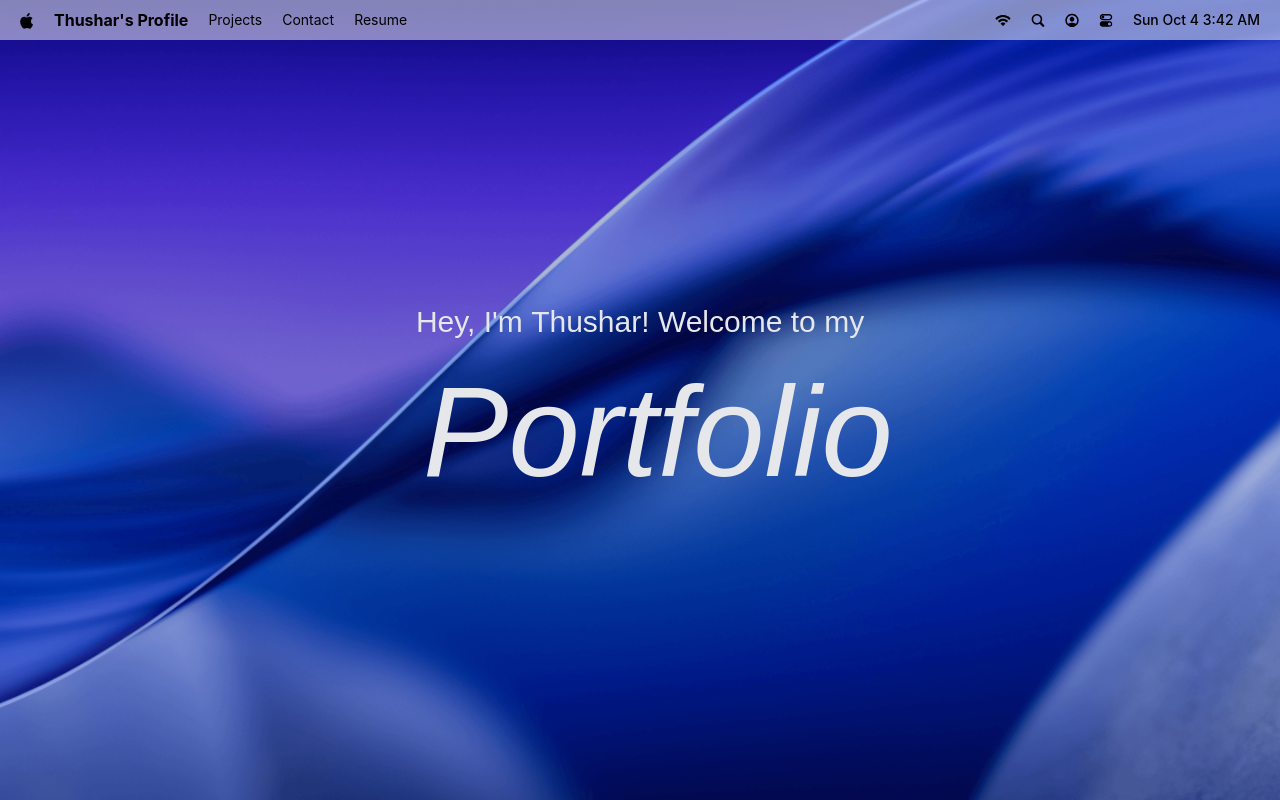
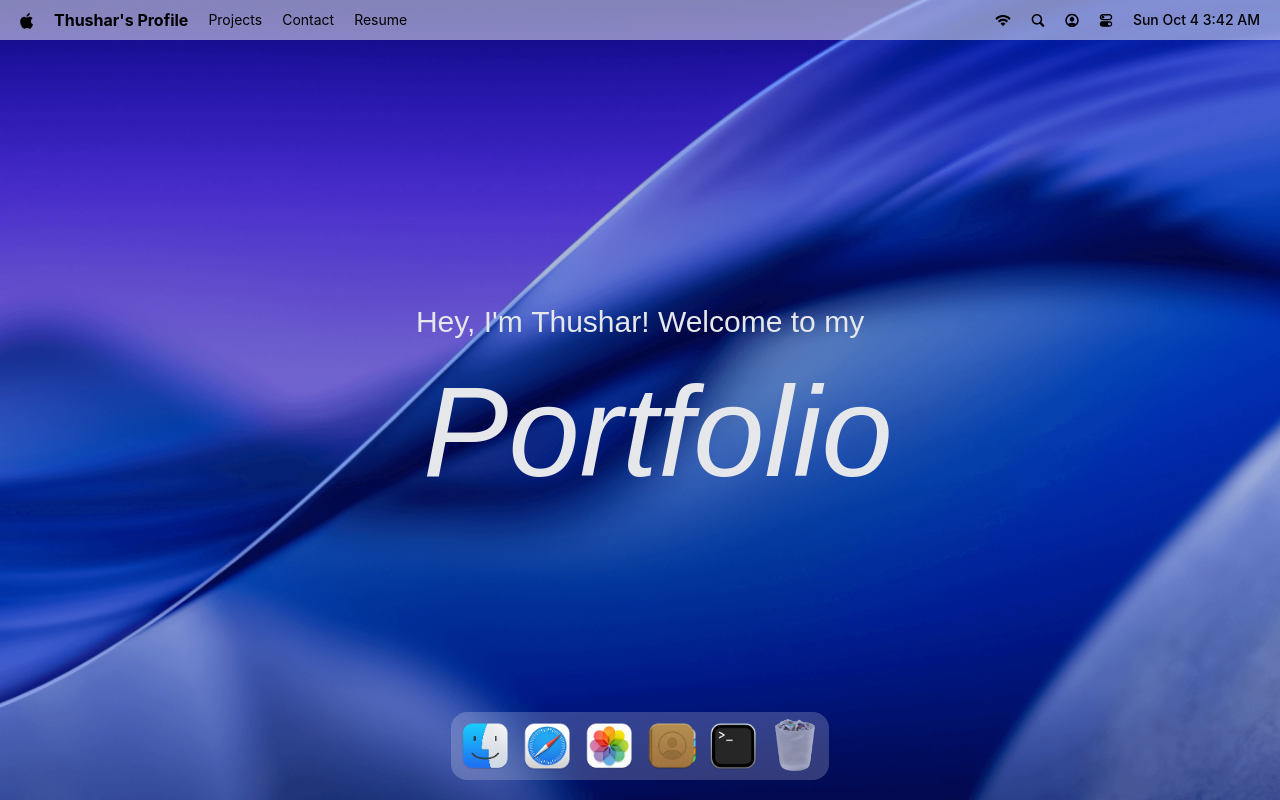
Before and after one commit to Thusharshetty/Thushar_profile, a React (Vite) app: page / in a window 1280 px wide. Built offline with nearby package versions, Linux system fonts and the light colour scheme; a web font is replaced by a local one.

Commit message:
implement dock presentaion

```diff
--- a/package.json
+++ b/package.json
@@ -17,6 +17,7 @@
     "lucide-react": "^1.50.0",
     "react": "^19.2.8",
     "react-dom": "^19.2.8",
+    "react-tooltip": "^6.0.8",
     "tailwindcss": "^4.3.3"
   },
   "devDependencies": {
--- a/src/App.jsx
+++ b/src/App.jsx
@@ -1,9 +1,10 @@
-import {Navbar,Welcome} from '#components'
+import {Navbar,Welcome,Dock} from '#components'
 const App = () => {
     return (
         <main>
             <Navbar/>
             <Welcome/>
+            <Dock/>
         </main>
     )
 }
--- /dev/null
+++ b/src/components/Dock.jsx
@@ -0,0 +1,81 @@
+import {useRef} from "react";
+import  {Tooltip} from "react-tooltip";
+import {dockApps} from "#constants";
+import {useGSAP} from "@gsap/react";
+import gsap from "gsap";
+
+
+const Dock = () => {
+    const dockRef = useRef(null);
+    useGSAP(() => {
+        const dock = dockRef.current;
+        if (!dock) return;
+
+        const icons = dock.querySelectorAll(".dock-icon");
+
+        const animateIcons = (mouseX) => {
+            const { left } = dock.getBoundingClientRect();
+
+            icons.forEach((icon) => {
+                const { left: iconLeft, width } = icon.getBoundingClientRect();
+                const center = iconLeft - left + width / 2;
+                const distance = Math.abs(mouseX - center);
+
+                const intensity = Math.exp(-(distance ** 2.5) / 20000);
+
+                gsap.to(icon, {
+                    scale: 1 + 0.25 * intensity,
+                    y: -15 * intensity,
+                    duration: 0.2,
+                    ease: "power1.out",
+                })
+            });
+        };
+        const handleMouseMove = (e) => {
+            const { left } = dock.getBoundingClientRect();
+
+            animateIcons(e.clientX - left);
+        };
+        const resetIcons = () => icons.forEach((icon) => gsap.to(icon, {
+            scale: 1, y: 0, duration: 0.3,ease:"power1.out",
+        }))
+        dock.addEventListener("mousemove", handleMouseMove);
+        dock.addEventListener("mouseleave", resetIcons);
+
+        return () => {
+            dock.removeEventListener("mousemove", handleMouseMove);
+            dock.removeEventListener("mouseleave", resetIcons);
+        }
+    },[]);
+    const toggleApp=(app)=>{}
+    return (
+        <section id={"dock"}>
+            <div ref={dockRef} className={"dock-container"}>
+                {dockApps.map(({id,name,icon,canOpen})=>(
+                    <div key={id} className={"relative flex justify-center"}>
+                        <button
+                            type="button"
+                            className={"dock-icon"}
+                            aria-label={name}
+                            data-tooltip-id={"dock-tooltip"}
+                            data-tooltip-content={name}
+                            data-tooltip-delay-show={150}
+                            disabled={!canOpen}
+                            onClick={()=> toggleApp({id,canOpen})}
+                        >
+                            <img
+                                src={`public/images/${icon}`}
+                                alt={name}
+                                loading="lazy"
+                                className={canOpen ? "" :"opacity-60"}
+                            />
+                        </button>
+                    </div>
+                ))}
+                <Tooltip id="dock-tooltip" place="top"  className="tooltip"/>
+
+            </div>
+        </section>
+    )
+}
+export default Dock
--- a/src/components/index.js
+++ b/src/components/index.js
@@ -1,4 +1,5 @@
 import Navbar from "#components/Navbar.jsx";
 import Welcome from "#components/Welcome.jsx";
+import Dock from "#components/Dock.jsx";
 
-export {Navbar, Welcome};
+export {Navbar, Welcome, Dock};
```
Also changed, not shown: 1 other file (tests, documents, lock files or other folders).
